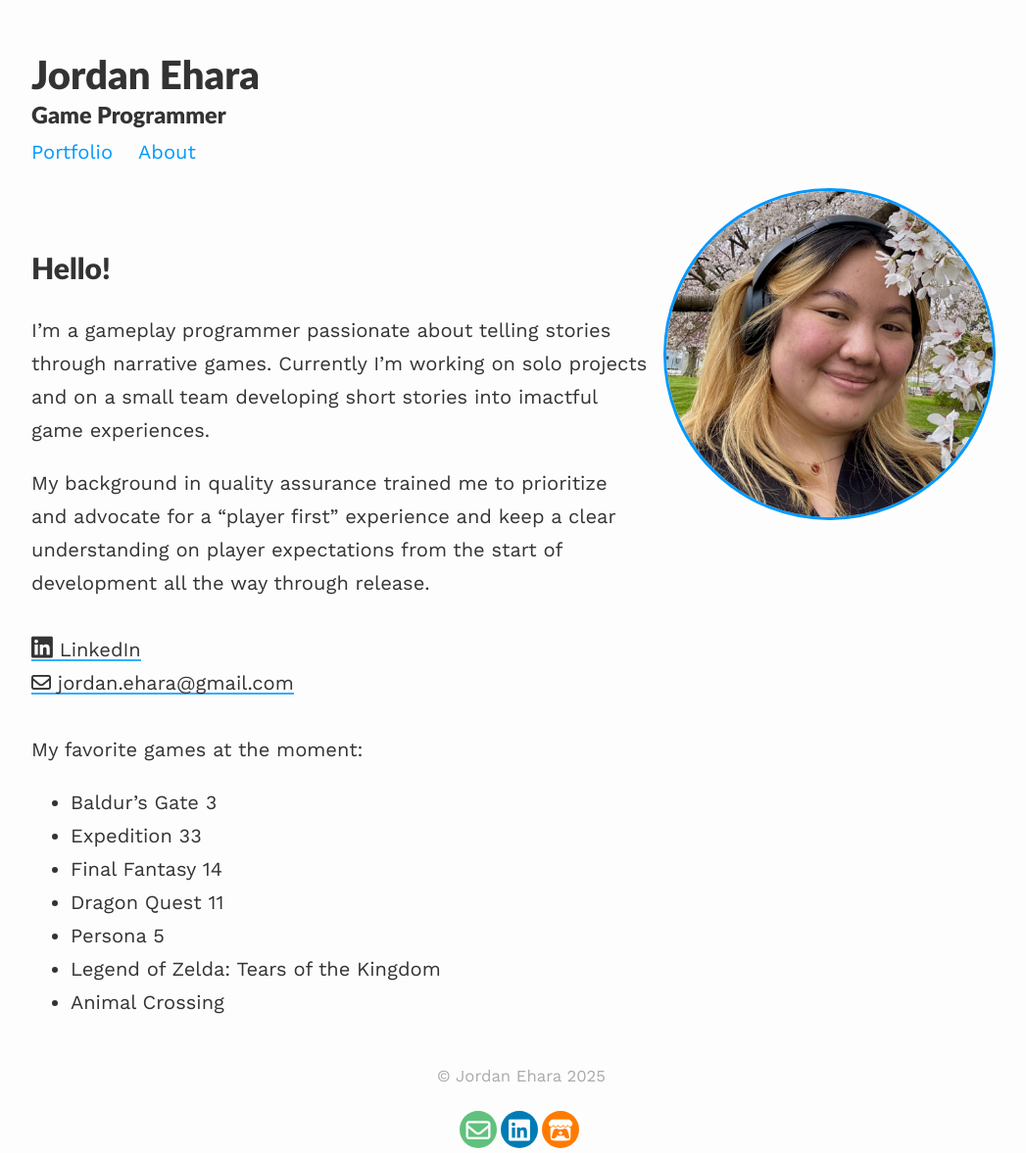
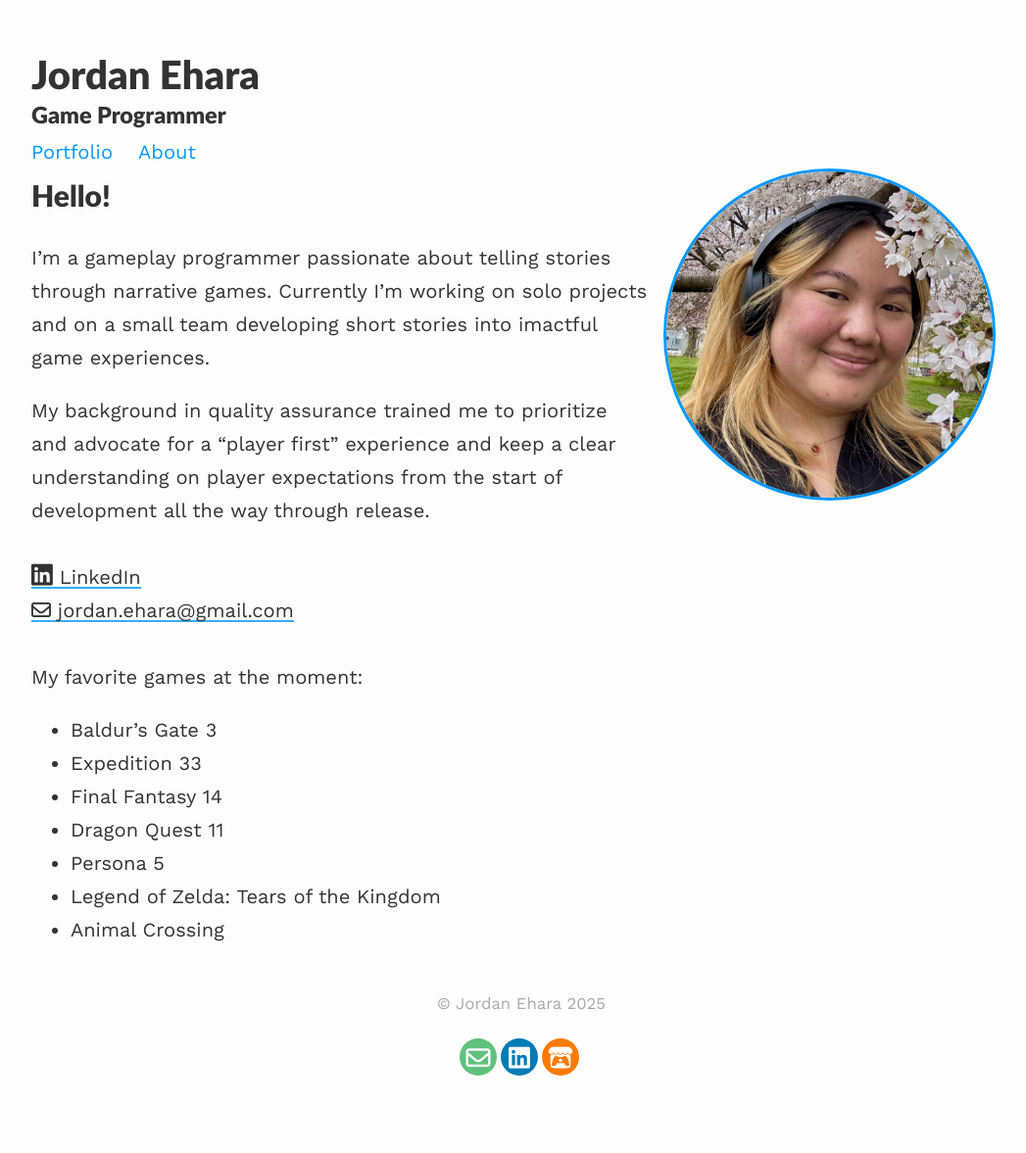
Before and after one commit to jordanehara/jordanehara.github.io, a Jekyll site: the page built from _pages/about.md, in a window 1280 px wide. Shown: the whole page at 98% size, without its empty margins (108-1155 px from the left). Built offline with Jekyll 4.4.1, drawn with Linux system fonts in a browser that asks for light colours; after the commit the page ends 1103 px from its top, so only the background shows below that.

Commit message:
Update about.md

```diff
--- a/_pages/about.md
+++ b/_pages/about.md
@@ -6,8 +6,8 @@
   image: profile.png
 published: true
 ---
-<br>
-## Hello! ##
+Hello!
+============
 I'm a gameplay programmer passionate about telling stories through narrative games. Currently I'm working on solo projects and on a small team developing short stories into imactful game experiences.
 
 My background in quality assurance trained me to prioritize and advocate for a "player first" experience and keep a clear understanding on player expectations from the start of development all the way through release.
```
